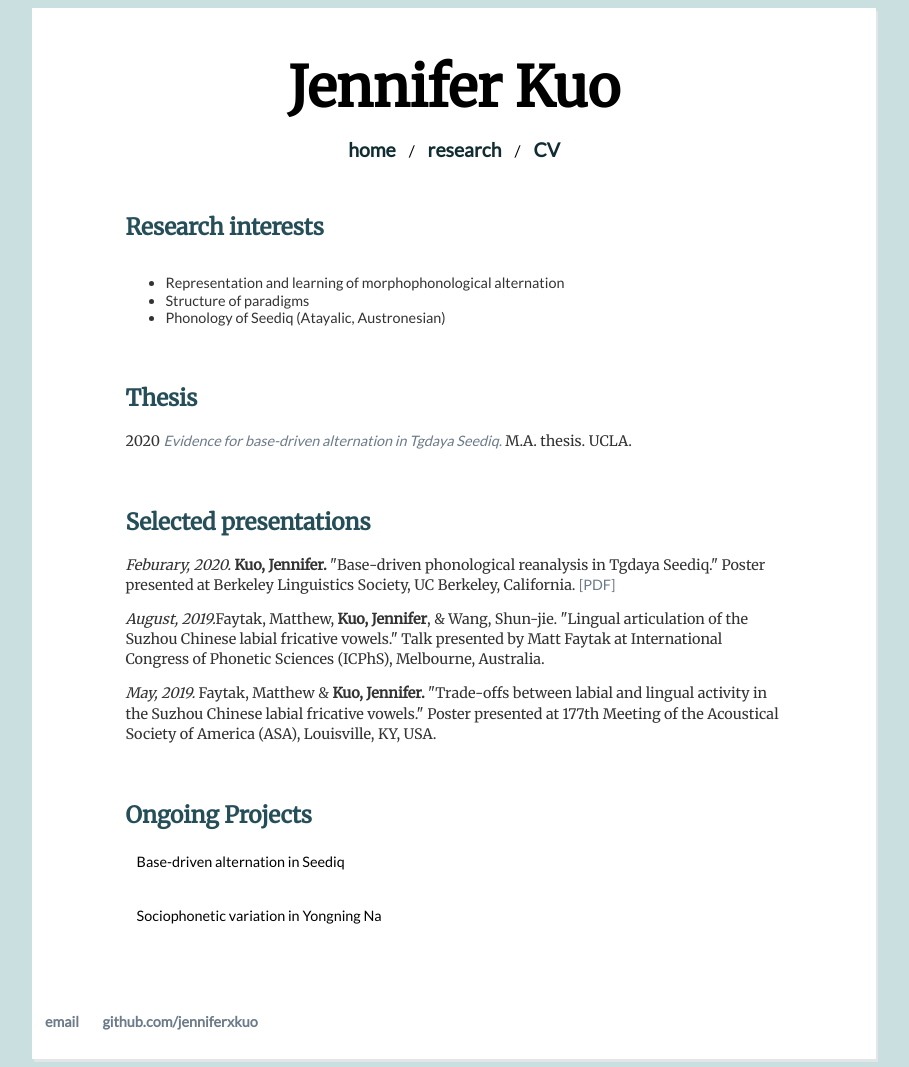
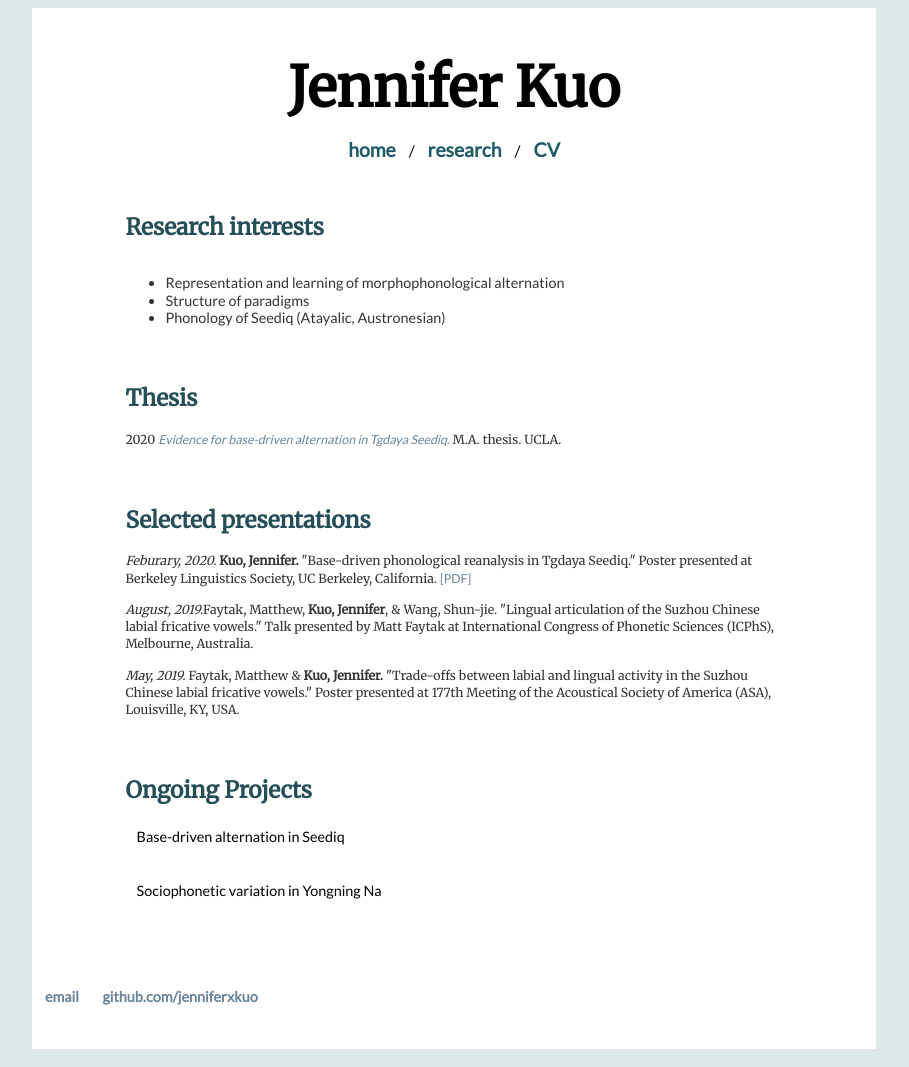
Before and after one commit to jenniferxkuo/jenniferxkuo.github.io, a Jekyll site: the page built from research/index.html, in a window 1280 px wide. Shown: the whole page, without its empty margins (186-1095 px from the left). Built offline with Jekyll 4.4.1, drawn with Linux system fonts in a browser that asks for light colours.

Commit message:
update main.css

```diff
--- a/_layouts/default.html
+++ b/_layouts/default.html
@@ -46,6 +46,7 @@
 	        		<li><a href="mailto:jennifer.x.kuo@gmail.com">email</a></li>
 	        		<li><a href="https://github.com/jenniferxkuo">github.com/jenniferxkuo</a></li>
 				</ul>
+				<br>
 			</footer>
 		</body>
 	</html>
--- a/css/main.css
+++ b/css/main.css
@@ -10,7 +10,7 @@ h1, h2, h3, h4, h5, h6, p, a, input, label, select, .lbl-toggle  {
 body {
     /*-- margin: 60px auto;
     width: 70%; */
-    background-color: #cae0e0;
+    background-color: #dae8e8;
     font-family: 'Lato', sans-serif;
 
 }
@@ -38,7 +38,7 @@ nav ul li, footer ul li {
 }
 a {
     text-decoration: none;
-    color: #6C7B89;
+    color: #6b8399;
 }
 a:hover {
     text-decoration: none;
@@ -75,7 +75,6 @@ p {
 	}
 
 ul {
-    font-size: 1em;
     line-height: 1.2em;
     color: #333;
     padding = 1em
@@ -133,7 +132,7 @@ nav a{
 	padding-left: 1ex;
 	padding-right: 1ex;
 	display: inline-block;
-    color: #112D32;
+    color: #1e5b66;
 	}
 nav a:hover{
     color: #376773;
@@ -184,7 +183,7 @@ ul.posts li {
         margin-top: 24px;
     }
     p, input, select, option	{
-        font-size: 18px;
+        font-size: 16px;
         margin-bottom: 12px;
     }
     ul	{font-size: calc(18px);}
@@ -207,7 +206,7 @@ ul.posts li {
         margin-top: calc(45px - 1.6vw);
     }
     p, input, select, option{
-        font-size: calc(40px - 2vw);
+        font-size: calc(38px - 2vw);
         margin-bottom: calc(24px - 0.8vw);
     }
     ul	{font-size: calc(40px - 2vw);}
@@ -233,7 +232,7 @@ ul.posts li {
         margin-top: 30px;
         }
     p, input, select, option{
-        font-size: 23px;
+        font-size: 21px;
         margin-bottom: 16px;
         }
     ul	{font-size: 23px;}
@@ -346,11 +345,14 @@ input[type='checkbox'] {
   display: block;
   padding: 0px;
   padding-bottom: 0.8rem;
+  width: auto;
   background: none;
+  border: none;
   font-family: 'Lato', sans-serif;
   text-transform: none;
   text-align: left;
   margin-top: 5px;
+  margin-left: 0px;
   font-size: 23px;
   color: currentColor;
   line-height: 1.2em;
@@ -404,7 +406,7 @@ input[type='checkbox'] {
 }
 
 .collapsible-content .content-inner {
-  background: rgba(250, 245, 227, .8);
+  background: #dfeded;
   border-bottom: none;
   border-bottom-left-radius: 5px;
   border-bottom-right-radius: 5px;
```
